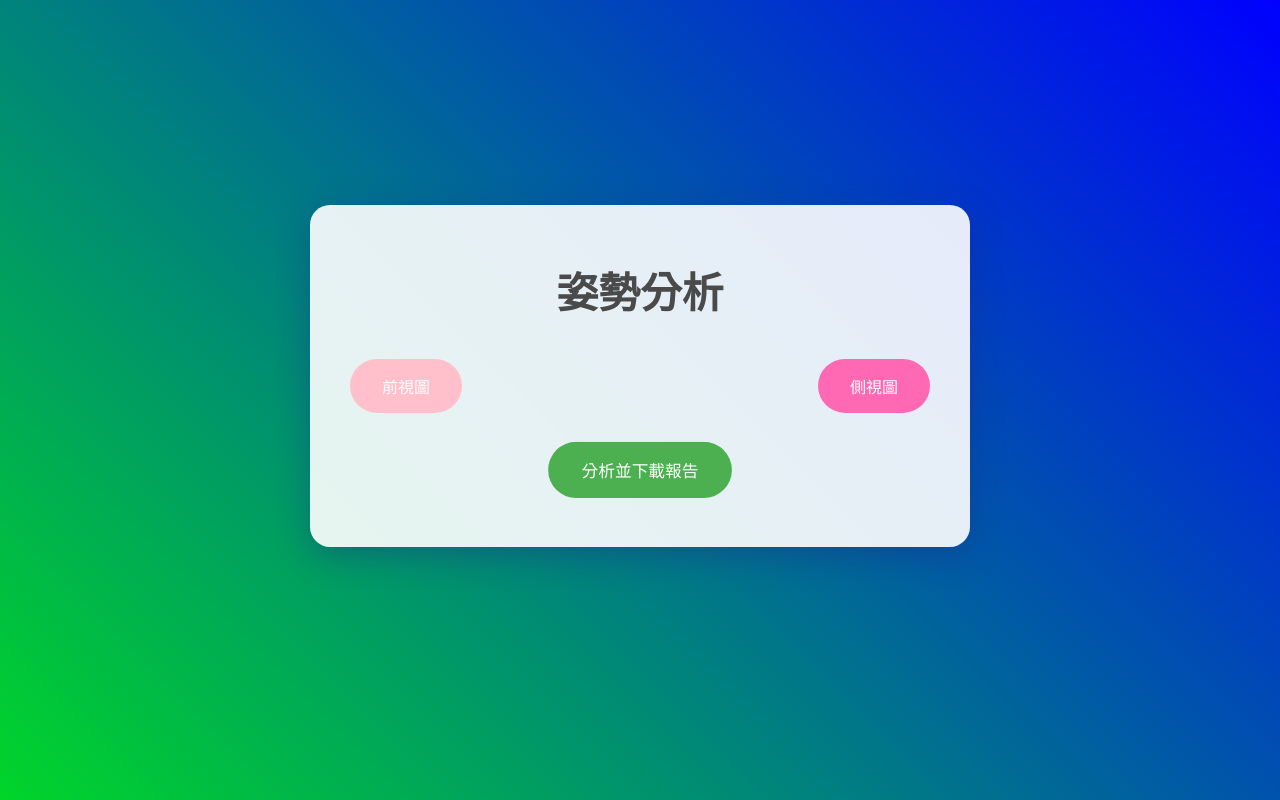
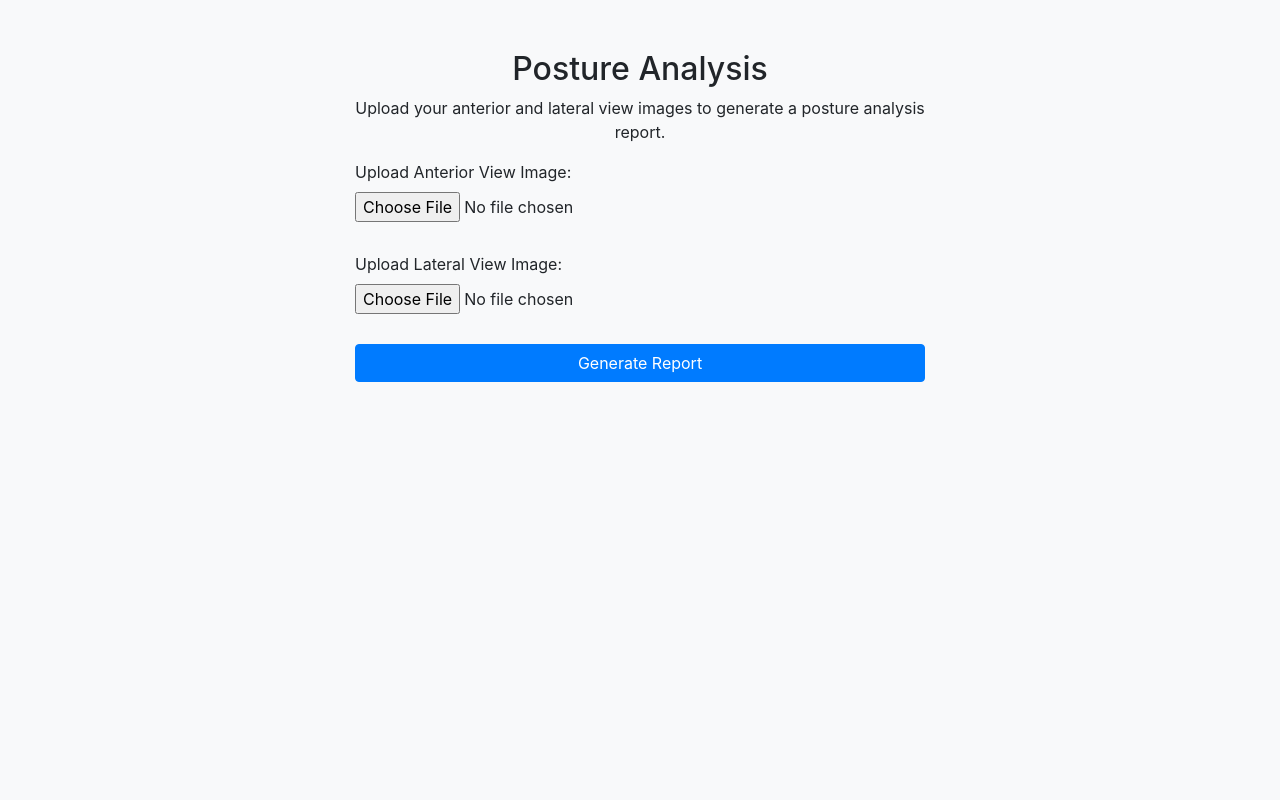
Before and after one commit to andykahochan/posture-analysis, a Flask app: template templates/index.html in a window 1280 px wide. Run offline with Flask 3, Linux system fonts and the light colour scheme; the template is opened without the code that fills it, so the values that code supplies are empty; some libraries are stand-ins or nearby versions.

Commit message:
Updating with new Python and HTML code

```diff
--- a/templates/index.html
+++ b/templates/index.html
@@ -1,182 +1,44 @@
 <!DOCTYPE html>
-<html lang="zh-Hant">
+<html lang="en">
 <head>
     <meta charset="UTF-8">
-    <meta name="viewport" content="width=device-width, initial-scale=1.0">
-    <title>姿勢分析</title>
+    <title>Posture Analysis</title>
+    <link rel="stylesheet" href="https://stackpath.bootstrapcdn.com/bootstrap/4.5.0/css/bootstrap.min.css">
     <style>
-        @keyframes rainbow {
-            0% { background-position: 0% 50%; }
-            50% { background-position: 100% 50%; }
-            100% { background-position: 0% 50%; }
+        body {
+            padding-top: 50px;
+            background-color: #f8f9fa;
         }
-
-        @keyframes bounce {
-            0%, 20%, 50%, 80%, 100% { transform: translateY(0); }
-            40% { transform: translateY(-30px); }
-            60% { transform: translateY(-15px); }
+        .container {
+            max-width: 600px;
         }
-
-        @keyframes pulse {
-            0% { transform: scale(1); }
-            50% { transform: scale(1.05); }
-            100% { transform: scale(1); }
-        }
-
-        body {
-            font-family: 'Arial', sans-serif;
-            background: linear-gradient(45deg, #ff0000, #ff7f00, #ffff00, #00ff00, #0000ff, #8b00ff);
-            background-size: 600% 600%;
-            animation: rainbow 20s ease infinite;
-            margin: 0;
-            padding: 0;
-            display: flex;
-            flex-direction: column;
-            align-items: center;
-            justify-content: center;
-            min-height: 100vh;
-        }
-
-        .container {
-            background-color: rgba(255, 255, 255, 0.9);
-            border-radius: 20px;
-            padding: 30px;
-            margin: 20px;
-            max-width: 600px;
-            width: 90%;
-            box-shadow: 0 8px 32px rgba(31, 38, 135, 0.37);
-            text-align: center;
-            animation: bounce 2s infinite;
-        }
-
-        h1 {
-            color: #4a4a4a;
-            font-size: 2.5em;
+        .upload-section {
             margin-bottom: 30px;
-            animation: pulse 2s infinite;
-        }
-
-        .button-container {
-            display: flex;
-            justify-content: space-between;
-            margin-bottom: 20px;
-        }
-
-        .button {
-            border: none;
-            color: white;
-            padding: 15px 32px;
-            font-size: 16px;
-            margin: 10px;
-            cursor: pointer;
-            border-radius: 50px;
-            transition: all 0.3s ease;
-        }
-
-        .button:hover {
-            transform: scale(1.1);
-        }
-
-        #anteriorButton {
-            background-color: #FFC0CB;
-        }
-
-        #lateralButton {
-            background-color: #FF69B4;
-        }
-
-        #downloadButton {
-            background-color: #4CAF50;
-            display: block;
-            margin: 20px auto;
-            animation: pulse 2s infinite;
-        }
-
-        input[type="file"] {
-            display: none;
-        }
-
-        #status {
-            margin-top: 20px;
-            font-size: 1.2em;
         }
     </style>
 </head>
 <body>
     <div class="container">
-        <h1>姿勢分析</h1>
-        <div class="button-container">
-            <button id="anteriorButton" class="button">前視圖</button>
-            <button id="lateralButton" class="button">側視圖</button>
-        </div>
-        <input type="file" id="anterior_image" accept="image/*">
-        <input type="file" id="lateral_image" accept="image/*">
-        <button id="downloadButton" class="button">分析並下載報告</button>
-        <div id="status"></div>
+        <h2 class="text-center">Posture Analysis</h2>
+        <p class="text-center">Upload your anterior and lateral view images to generate a posture analysis report.</p>
+        <form method="post" enctype="multipart/form-data">
+            {% with messages = get_flashed_messages() %}
+              {% if messages %}
+                <div class="alert alert-warning" role="alert">
+                  {{ messages[0] }}
+                </div>
+              {% endif %}
+            {% endwith %}
+            <div class="upload-section">
+                <label for="anterior_image">Upload Anterior View Image:</label>
+                <input type="file" class="form-control-file" id="anterior_image" name="anterior_image" accept="image/*" required>
+            </div>
+            <div class="upload-section">
+                <label for="lateral_image">Upload Lateral View Image:</label>
+                <input type="file" class="form-control-file" id="lateral_image" name="lateral_image" accept="image/*" required>
+            </div>
+            <button type="submit" class="btn btn-primary btn-block">Generate Report</button>
+        </form>
     </div>
-
-    <script>
-        const anteriorButton = document.getElementById('anteriorButton');
-        const lateralButton = document.getElementById('lateralButton');
-        const downloadButton = document.getElementById('downloadButton');
-        const anteriorInput = document.getElementById('anterior_image');
-        const lateralInput = document.getElementById('lateral_image');
-        const statusDiv = document.getElementById('status');
-
-        anteriorButton.addEventListener('click', () => anteriorInput.click());
-        lateralButton.addEventListener('click', () => lateralInput.click());
-
-        anteriorInput.addEventListener('change', (event) => {
-            if (event.target.files.length > 0) {
-                anteriorButton.textContent = '前視圖已上傳';
-            }
-        });
-
-        lateralInput.addEventListener('change', (event) => {
-            if (event.target.files.length > 0) {
-                lateralButton.textContent = '側視圖已上傳';
-            }
-        });
-
-        downloadButton.addEventListener('click', () => {
-            const anteriorFile = anteriorInput.files[0];
-            const lateralFile = lateralInput.files[0];
-
-            if (!anteriorFile || !lateralFile) {
-                statusDiv.textContent = '請上傳前視圖和側視圖。';
-                return;
-            }
-
-            const formData = new FormData();
-            formData.append('anterior_image', anteriorFile);
-            formData.append('lateral_image', lateralFile);
-
-            fetch('/upload', {
-                method: 'POST',
-                body: formData
-            })
-            .then(response => {
-                if (response.ok) {
-                    return response.blob();
-                } else {
-                    throw new Error('圖像分析失敗。');
-                }
-            })
-            .then(blob => {
-                const url = window.URL.createObjectURL(blob);
-                const a = document.createElement('a');
-                a.style.display = 'none';
-                a.href = url;
-                a.download = '姿勢分析報告.pdf';
-                document.body.appendChild(a);
-                a.click();
-                window.URL.revokeObjectURL(url);
-                statusDiv.textContent = '下載開始！';
-            })
-            .catch(error => {
-                statusDiv.textContent = error.message;
-            });
-        });
-    </script>
 </body>
 </html>
```
Also changed, not shown: requirements.txt (+7 -5 lines), 2 other files.
